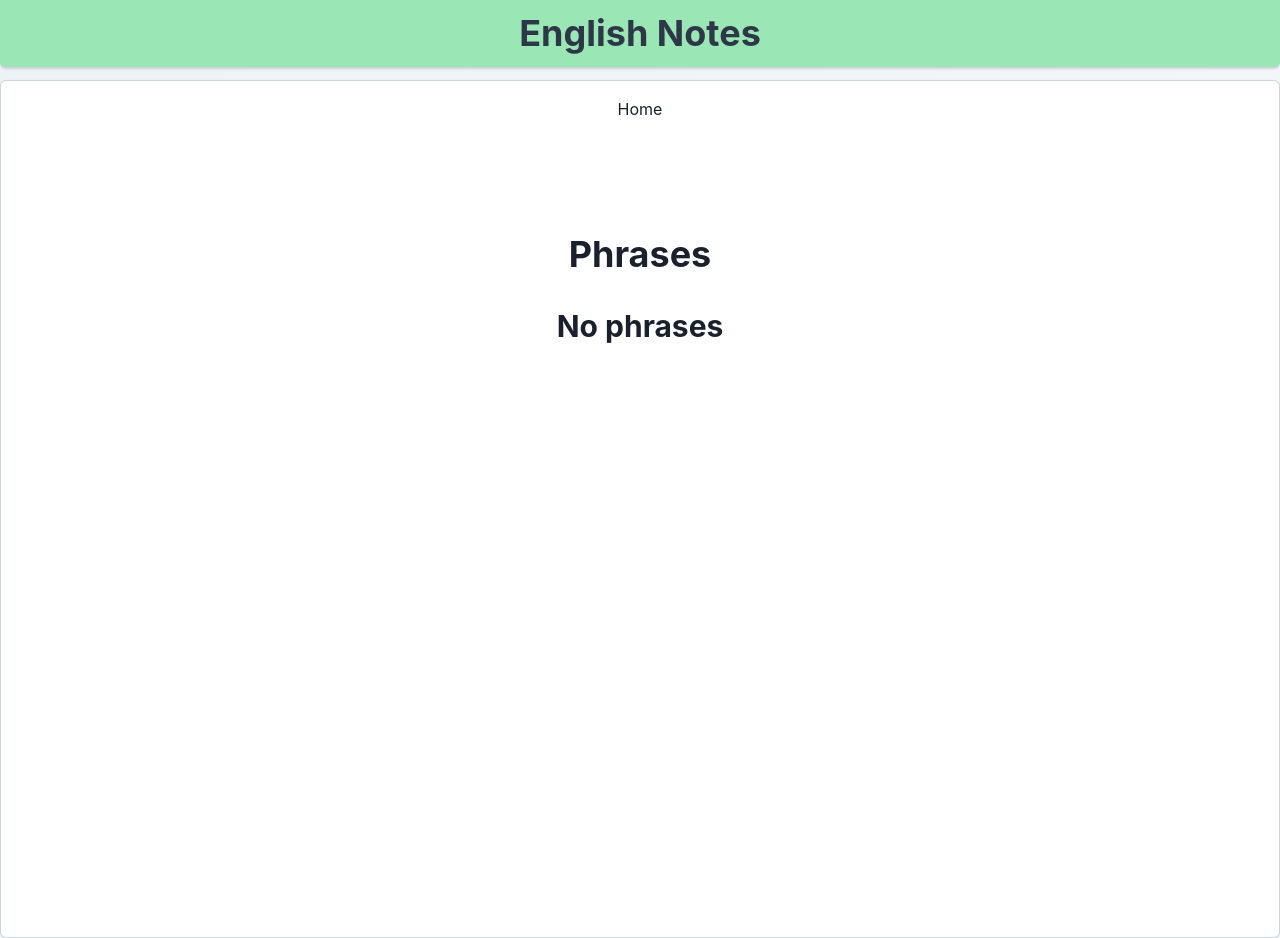
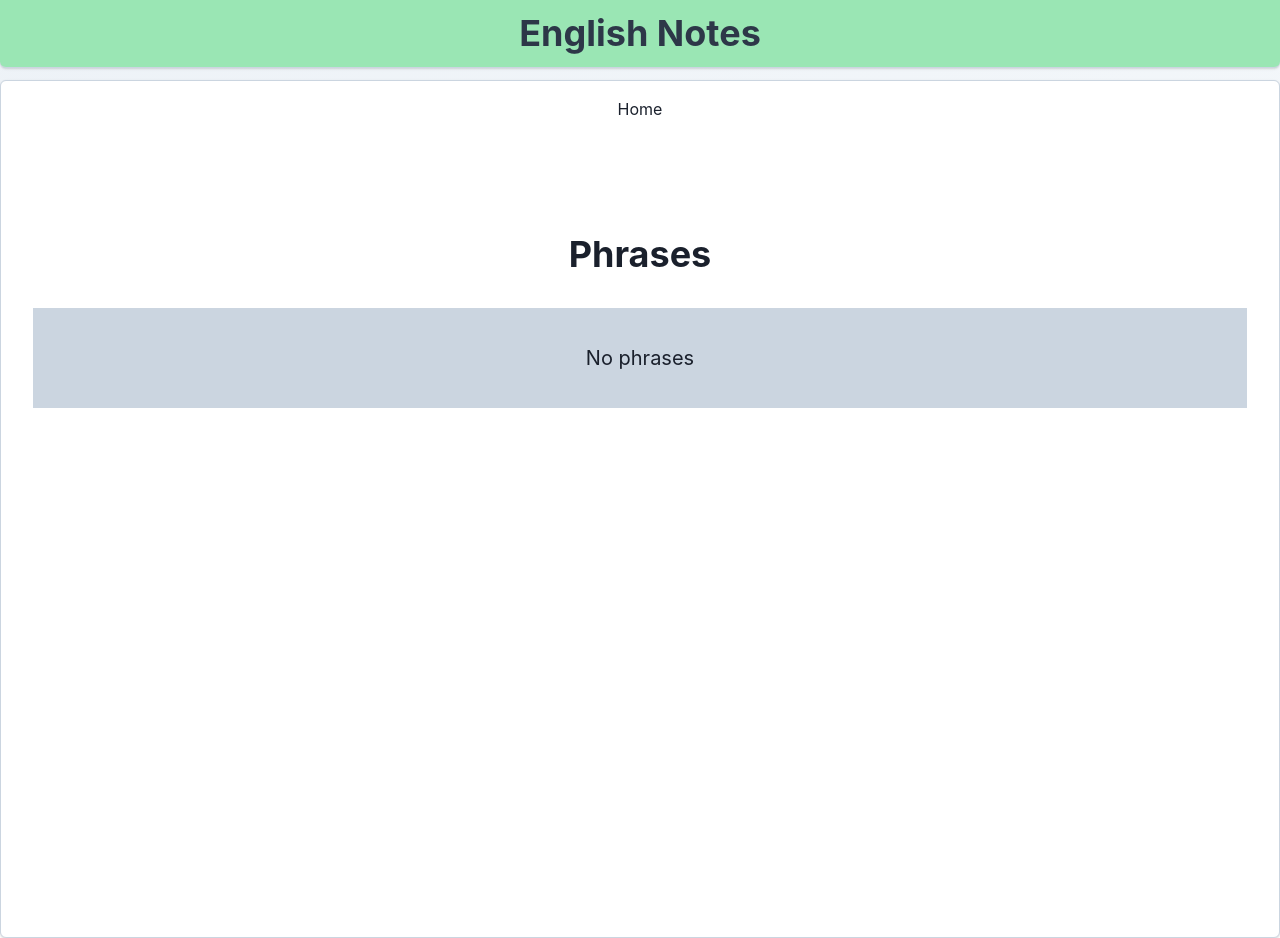
Before and after one commit to dima7a14/eng_notes, a Next.js app: page / in a window 1280 px wide. Built offline with nearby package versions, Linux system fonts and the light colour scheme.

Commit message:
Add some style fixes

```diff
--- a/components/phrasesList.js
+++ b/components/phrasesList.js
@@ -1,14 +1,16 @@
-import Link from 'next/link';
-import { Box, Heading, SimpleGrid } from '@chakra-ui/react';
+import NextLink from 'next/link';
+import { Box, Heading, SimpleGrid, Center, Link } from '@chakra-ui/react';
 import PropTypes from 'prop-types';
 
 import styles from '../styles/PhrasesList.module.css';
 
 const PhrasesList = ({ items }) => {
 	return (
-		<Box>
+		<Box w="full">
 			<Heading as="h2" size="xl" className="page-title">
-				Phrases
+				<NextLink href="/phrases/">
+					<Link>Phrases</Link>
+				</NextLink>
 			</Heading>
 			{items.length > 0 ? (
 				<SimpleGrid p="4" minChildWidth="250px" spacing="50px">
@@ -21,18 +23,18 @@ const PhrasesList = ({ items }) => {
 							backgroundColor="gray.100"
 							_hover={{ backgroundColor: 'gray.50' }}
 						>
-							<Link href={`/phrases/${encodeURI(item.name)}`} passHref>
-								<Heading as="h6" size="lg" className={styles.name}>
-									{item.name}
-								</Heading>
-							</Link>
+							<Heading as="h6" size="lg">
+								<NextLink href={`/phrases/${encodeURI(item.name)}`} passHref>
+									<Link className={styles.name}>{item.name}</Link>
+								</NextLink>
+							</Heading>
 						</Box>
 					))}
 				</SimpleGrid>
 			) : (
-				<Heading as="h6" size="lg">
+				<Center bg="gray.300" h="100px" w="full" fontSize="xl">
 					No phrases
-				</Heading>
+				</Center>
 			)}
 		</Box>
 	);
--- a/styles/PhrasesList.module.css
+++ b/styles/PhrasesList.module.css
@@ -7,5 +7,4 @@
     overflow: hidden;
     white-space: nowrap;
     text-overflow: ellipsis;
-    cursor: pointer;
 }
```
